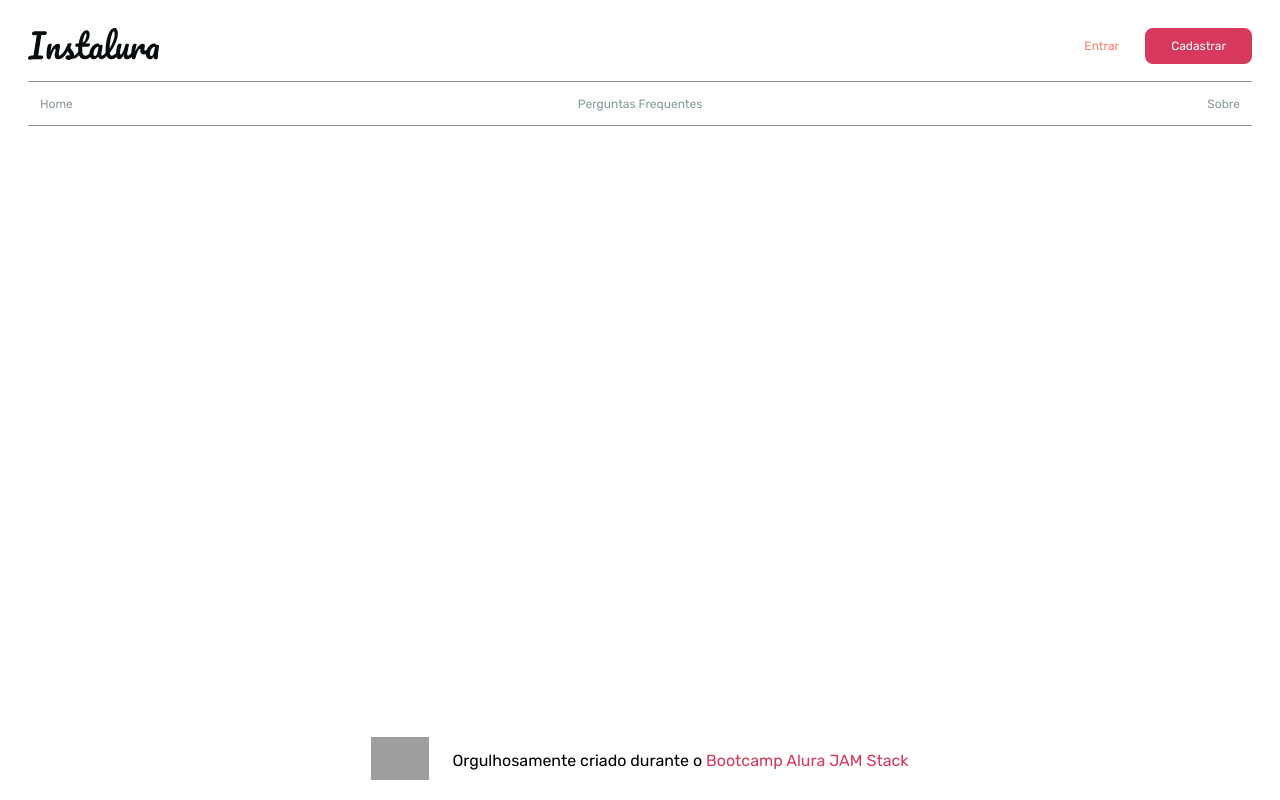
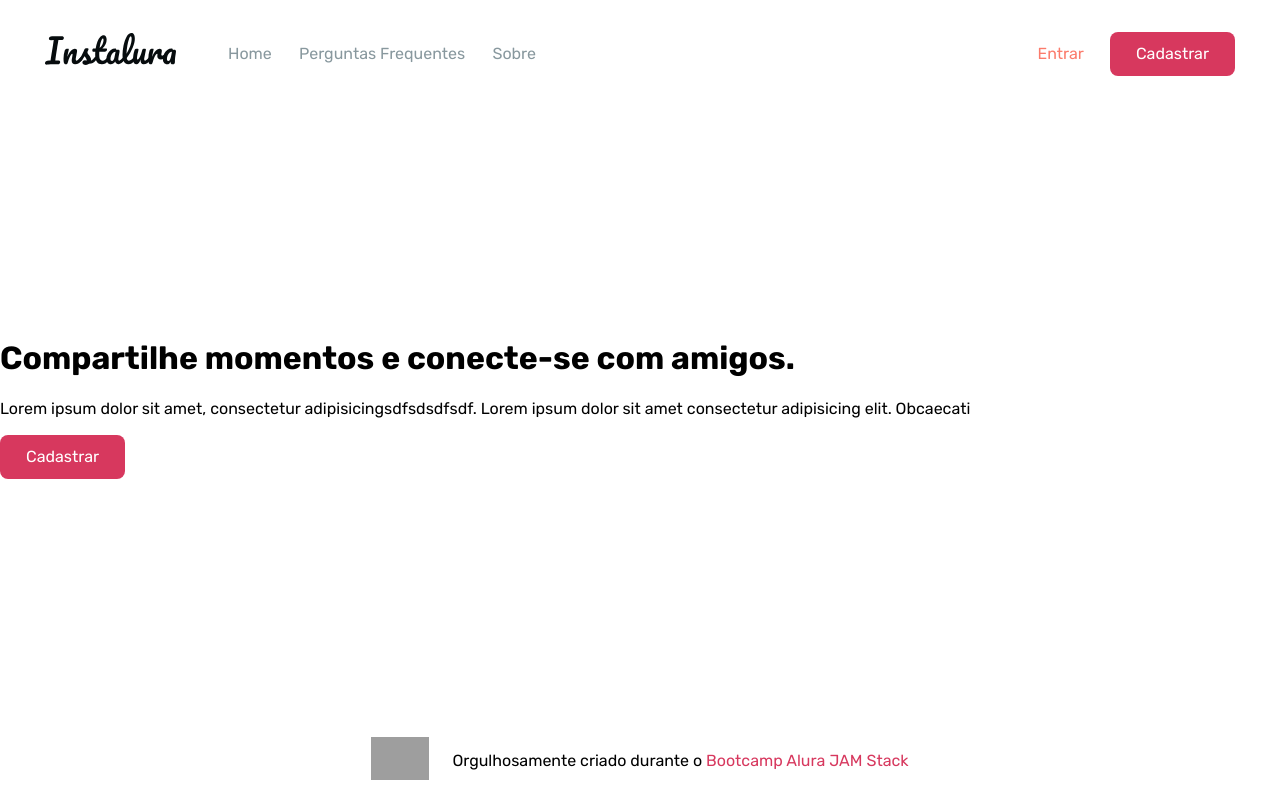
Before and after one commit to RaphaelOhlsen/instalura-base, a Next.js app: page / in a window 1280 px wide. Built offline with nearby package versions, Linux system fonts and the light colour scheme; grey boxes are pictures that could not be loaded.

Commit message:
Final da aula 08

```diff
--- a/pages/index.js
+++ b/pages/index.js
@@ -1,10 +1,49 @@
 import Menu from '../src/components/commons/Menu';
 import Footer from '../src/components/commons/Footer';
+import Text from '../src/components/foundation/Text';
+import Button from '../src/components/commons/Button';
 
 export default function Home() {
   return (
     <>
       <Menu />
+
+        <div>
+          <Text
+            variant="title"
+            tag="h1"
+            color="tertiary.main"
+            textAlign={{
+              xs: 'center',
+              md: 'left'
+            }}
+          >
+            Compartilhe momentos e conecte-se com amigos.
+          </Text>
+          <Text
+            variant="paragraph1"
+            tag="p"
+            color="tertiary.light"
+            textAlign={{
+              xs: 'center',
+              md: 'left'
+            }}
+          >
+            Lorem ipsum dolor sit amet, consectetur adipisicingsdfsdsdfsdf.
+            Lorem ipsum dolor sit amet consectetur adipisicing elit. Obcaecati
+          </Text>
+          <Button
+            margin={{
+              xs: 'auto',
+              md: 'initial'
+            }}
+            display="block"
+            variant="primary.main"
+          >
+            Cadastrar
+          </Button>
+        </div>
+
       <Footer />
     </>
   )
--- a/src/components/commons/Button/index.js
+++ b/src/components/commons/Button/index.js
@@ -1,6 +1,8 @@
 import styled, { css } from 'styled-components';
 import get from 'lodash/get';
 import { TextStyleVariantsMap } from '../../foundation/Text';
+import { breakpointsMedia } from '../../../theme/utils/breakpointsMedia';
+import propToStyle from '../../../theme/utils/propToStyle';
 
 const ButtonGhost = css`
   color: ${({ theme, variant }) => get(theme, `colors.${variant}.color`)
@@ -28,6 +30,16 @@ const Button = styled.button`
   &:hover, &:focus {
     opacity: .5;
   }
+  ${breakpointsMedia({
+    xs: css`
+     ${TextStyleVariantsMap.smallestException}
+    `,
+    md: css`
+      ${TextStyleVariantsMap.paragraph1}
+    `,
+  })}
+  ${propToStyle('margin')}
+  ${propToStyle('display')}
 `;
 
 export default Button;
--- a/src/components/commons/Menu/styles.js
+++ b/src/components/commons/Menu/styles.js
@@ -1,4 +1,6 @@
-import styled from 'styled-components';
+import styled, { css } from 'styled-components';
+import { breakpointsMedia } from '../../../theme/utils/breakpointsMedia';
+import { TextStyleVariantsMap } from '../../foundation/Text';
 
 export const MenuWrapper = styled.nav`
   /* font-family: 'Rubik', sans-serif; */
@@ -6,14 +8,55 @@ export const MenuWrapper = styled.nav`
   align-items:  center;
   justify-content: space-between;
   flex-wrap: wrap;
-  margin-top: 28px;
-  padding: 0 28px;
+  margin-top: 18px;
+  padding-left: 28px;
+  padding-right: 28px;
+
+  ${breakpointsMedia({
+  md: css`
+      justify-content: flex-start;
+      margin-top: 32px;
+      margin-left: auto;
+      margin-right: auto;
+      width: 100%;
+      padding: 0 16px;
+      max-width: 768px;
+    `,
+  lg: css`
+      max-width: 1160px;
+    `,
+  xl: css`
+      max-width: 1222px;
+    `,
+})}
 `;
 
 MenuWrapper.LeftSide = styled.div`
   /* padding: 0;
   margin: 0; */
   order: 1;
+
+  ${breakpointsMedia({
+    md: css`
+          order: initial;
+          padding-right:40px;
+          margin-bottom: 5px;
+        `,
+  })}
+
+  > svg {
+      width: 96px;
+      height: 24px;
+
+      ${breakpointsMedia({
+        md: css`
+          width: 131px;
+          height: 32px;
+        `,
+      })}
+  }
+
+
 `;
 
 MenuWrapper.CentralSide = styled.ul`
@@ -30,6 +73,16 @@ MenuWrapper.CentralSide = styled.ul`
   border-top: 1px solid #88989E;
   border-bottom: 1px solid #88989E;
   padding: 12px;
+  ${breakpointsMedia({
+  md: css`
+      max-width: 332px;
+      padding: 0 12px;
+      flex: 1;
+      order: initial;
+      border: none;
+      margin: 0%;
+    `,
+})}
 
   a {
     /* text-align: center; */
@@ -37,6 +90,17 @@ MenuWrapper.CentralSide = styled.ul`
     text-decoration: none;
     color: #88989E;
     transition: 200ms ease-in-out;
+
+    ${breakpointsMedia({
+  xs: css`
+      ${TextStyleVariantsMap.smallestException}
+    `,
+
+  md: css`
+      ${TextStyleVariantsMap.paragraph1}
+    `,
+  })}
+
     &:hover, &:focus {
       font-weight: 500;
       color: #070C0E;
@@ -47,6 +111,12 @@ MenuWrapper.RightSide = styled.div`
   /* padding: 0;
   margin: 0; */
   display: flex;
+  flex: 1;
   order: 2;
   justify-content: flex-end;
+  ${breakpointsMedia({
+    md: css`
+        order: initial;
+      `,
+  })}
 `;
--- a/src/components/foundation/Text/index.js
+++ b/src/components/foundation/Text/index.js
@@ -1,6 +1,7 @@
 import React from 'react';
-import PropTypes from 'prop-types'
+import PropTypes, { func } from 'prop-types'
 import styled, { css } from 'styled-components';
+import propToStyle from '../../../theme/utils/propToStyle';
 
 export const TextStyleVariantsMap = {
   paragraph1: css`
@@ -23,15 +24,16 @@ export const TextStyleVariantsMap = {
 }
 
 const TextBase = styled.span`
-  ${(props) => TextStyleVariantsMap[props.variant]
-  }
+  ${(props) => TextStyleVariantsMap[props.variant]}
+  ${propToStyle('textAlign')}
 `;
 
-const Text = ({ tag, variant, children }) => {
+const Text = ({ tag, variant, children, ...props }) => {
   return (
     <TextBase
       as={tag}
       variant={variant}
+      {...props}
     >
       { children}
     </TextBase>
--- /dev/null
+++ b/src/theme/breakpoints.js
@@ -0,0 +1,9 @@
+const breakpoints = {
+  xs:0,
+  sm: 480,
+  md: 768,
+  lg: 992,
+  xl: 1200,
+};
+
+export default breakpoints;
--- a/src/theme/index.js
+++ b/src/theme/index.js
@@ -1,4 +1,5 @@
 import { typographyVariants } from './typographyVariants';
+import breakpoints from './breakpoints';
 
 const colors = {
   background: {
@@ -44,6 +45,7 @@ const colors = {
 export default {
   colors,
   typographyVariants,
+  breakpoints,
   borderRadius: '8px',
   fontFamily: '\'Rubik\', sans-serif',
   transition: '200ms ease-in-out',
--- /dev/null
+++ b/src/theme/utils/breakpointsMedia.js
@@ -0,0 +1,14 @@
+import breakpoints from '../breakpoints';
+import { css } from 'styled-components';
+
+export function breakpointsMedia(cssByBreakpoints) {
+  const breakpointsName = Object.keys(cssByBreakpoints);
+
+  return breakpointsName.map(breakpointName => {
+    return css`
+      @media screen and (min-width: ${breakpoints[breakpointName]}px) {
+        ${cssByBreakpoints[breakpointName]}
+      }
+    `
+  });
+}
--- /dev/null
+++ b/src/theme/utils/propToStyle.js
@@ -0,0 +1,33 @@
+import { breakpointsMedia } from "./breakpointsMedia";
+
+export default function propToStyle(propName) {
+  return (props) => {
+    const propValue = props[propName];
+
+    if (typeof propValue === 'string') {
+      return {
+        [propName]: propValue
+      }
+    }
+
+    if (typeof propValue === 'object') {
+      return breakpointsMedia({
+        xs: {
+          [propName]: propValue.xs
+        },
+        sm: {
+          [propName]: propValue.sm
+        },
+        md: {
+          [propName]: propValue.md
+        },
+        lg: {
+          [propName]: propValue.lg
+        },
+        xl: {
+          [propName]: propValue.xl
+        },
+      })
+    }
+  }
+}
```
